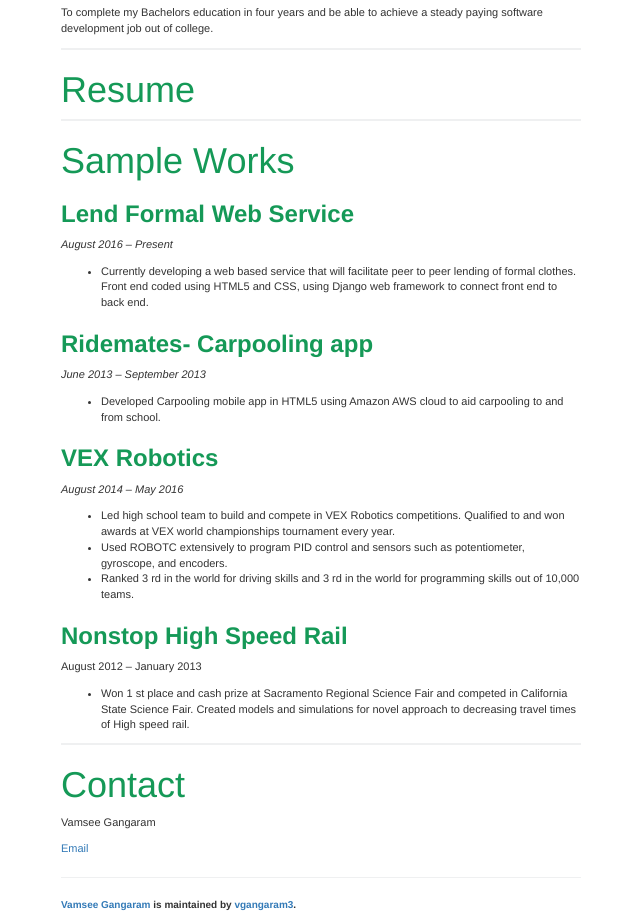
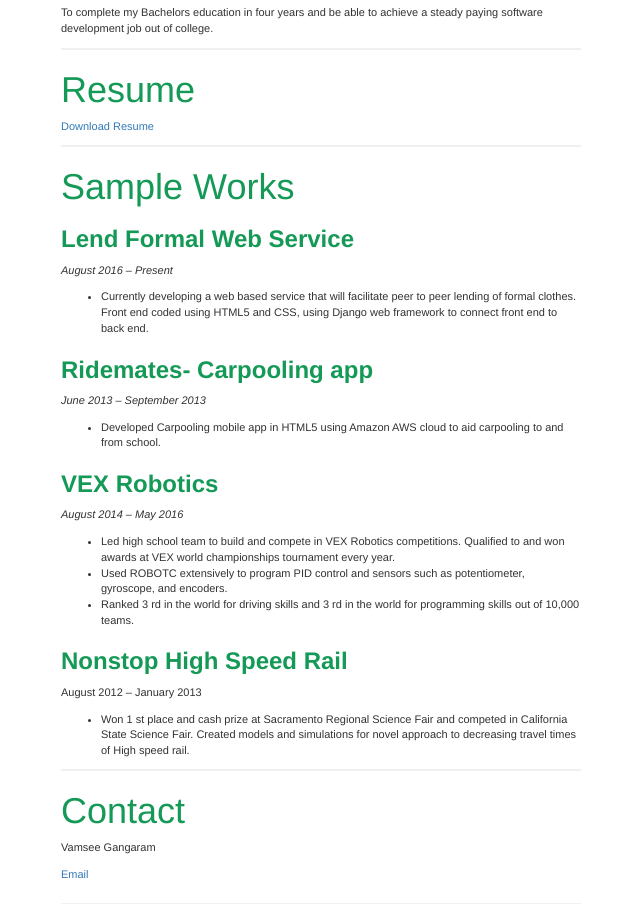
Before and after one commit to Vumz/Vumz1.github.io, a plain HTML site: page index.html in a window 1280 px wide. Shown: the part 1060-1980 px from the top of the page, without its empty margins (319-959 px from the left). Drawn offline with nearby package versions, Linux system fonts and the light colour scheme; a script that the page names is missing.

Commit message:
updated index.html with resume

```diff
--- a/index.html
+++ b/index.html
@@ -116,6 +116,8 @@
 <h1>
 <a id="resume" class="anchor" href="#resume" aria-hidden="true"><span aria-hidden="true" class="octicon octicon-link"></span></a>Resume</h1>
 
+<a href="VGresume.pdf">Download Resume</a>
+
 <hr>
 
 <h1>
```
